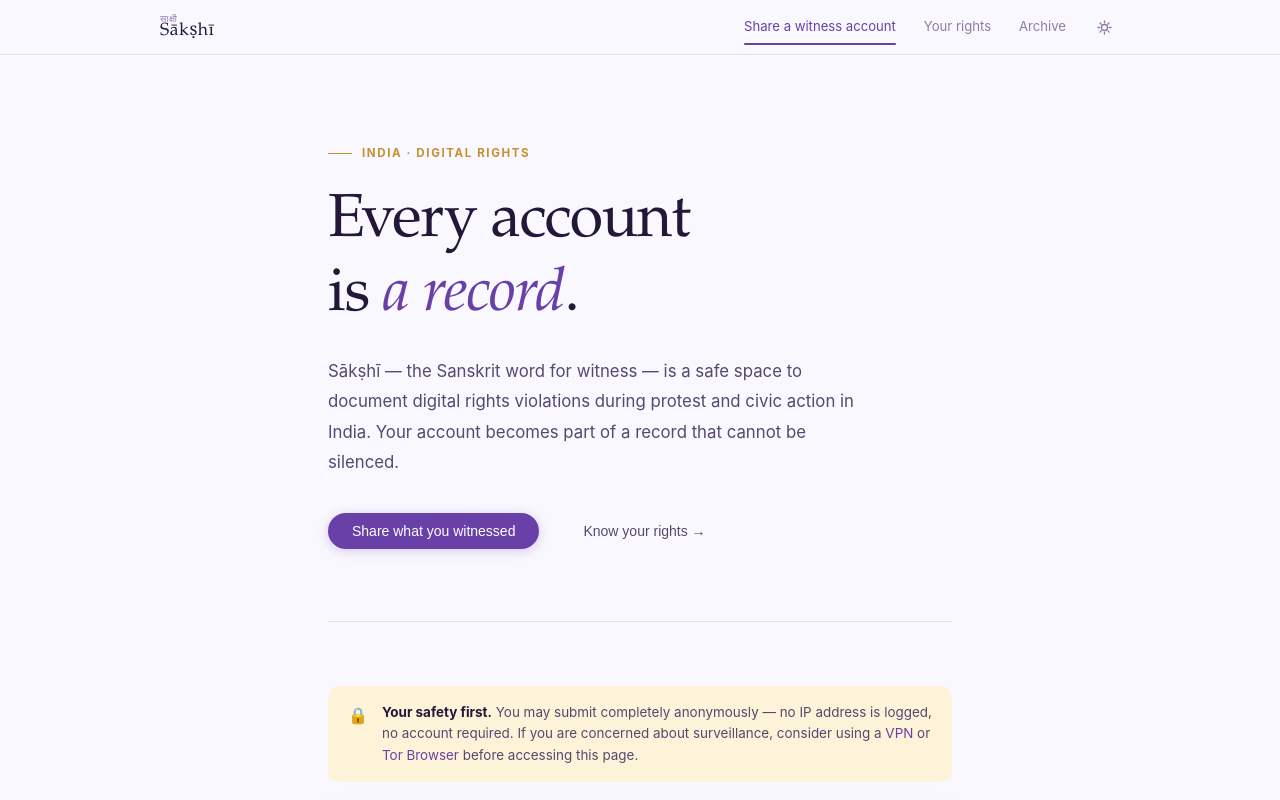
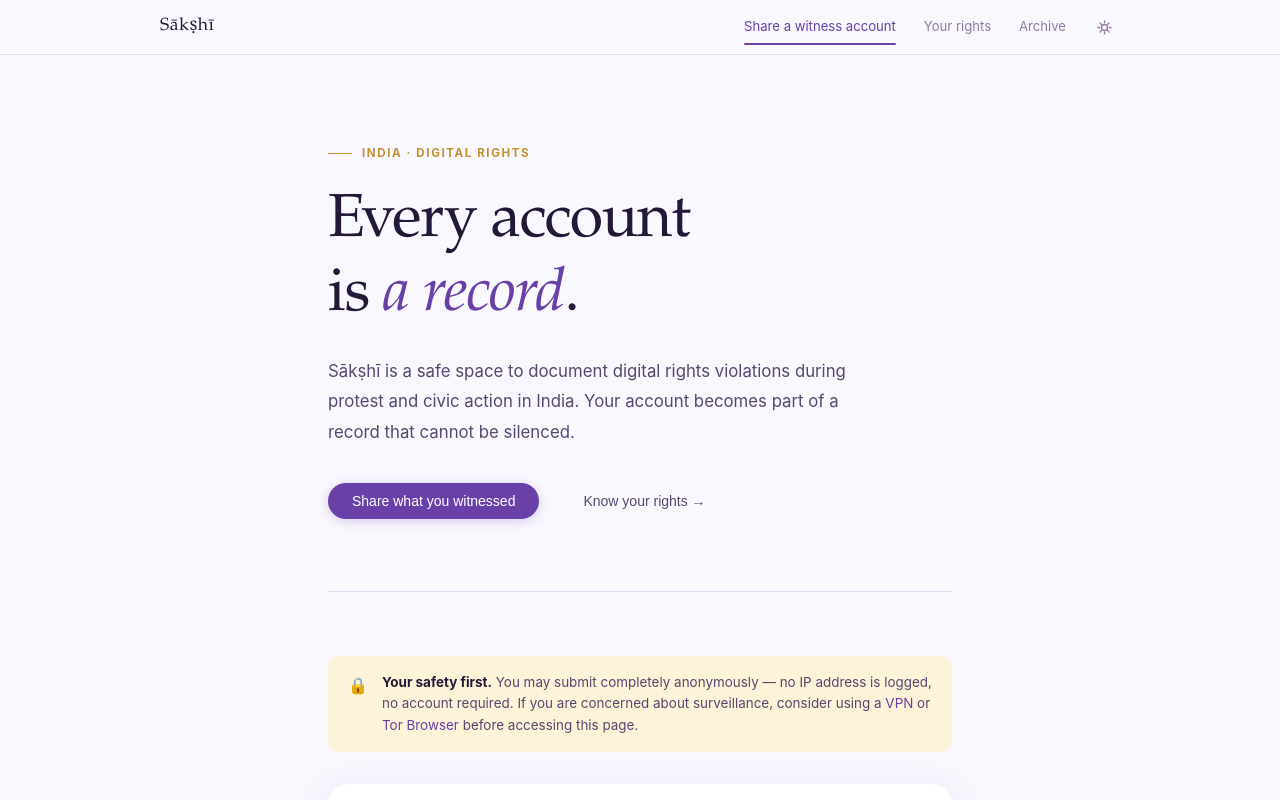
Before and after one commit to cosmajunkie/digirights-monitoring, a plain HTML site: page index.html in a window 1280 px wide. Shown: the top 800 px of the page. Drawn offline with Linux system fonts and the light colour scheme.

Commit message:
Remove Devanagari script and Sanskrit explanation from UI

```diff
--- a/index.html
+++ b/index.html
@@ -424,7 +424,6 @@
 <nav class="nav">
   <div class="nav__in">
     <a href="#" class="nav__brand" aria-label="Sākṣhī">
-      <span class="nav__brand-deva">साक्षी</span>
       <span class="nav__brand-roman">Sākṣhī</span>
     </a>
     <ul class="nav__links" role="list">
@@ -454,9 +453,8 @@
         <p class="hero__kicker"><span class="hero__kicker-line"></span>India · Digital Rights</p>
         <h1>Every account<br>is <em>a record</em>.</h1>
         <p class="hero__desc">
-          Sākṣhī — the Sanskrit word for witness — is a safe space to document digital rights
-          violations during protest and civic action in India. Your account becomes part of a
-          record that cannot be silenced.
+          Sākṣhī is a safe space to document digital rights violations during protest and civic
+          action in India. Your account becomes part of a record that cannot be silenced.
         </p>
         <div class="hero__cta">
           <button class="btn btn--primary" onclick="document.getElementById('formAnchor').scrollIntoView({behavior:'smooth',block:'start'})">Share what you witnessed</button>
@@ -866,7 +864,7 @@
   <div class="wrap">
     <div class="foot-grid">
       <div>
-        <h3>साक्षी Sākṣhī</h3>
+        <h3>Sākṣhī</h3>
         <p>A digital rights monitoring and archive platform documenting violations arising during protest and civic action in India. Built to support accountability — not a dispute resolution mechanism or legal advice service.</p>
         <div class="foot-safe">
           <strong>Browsing safely?</strong> Use a VPN or Tor Browser if you have concerns about surveillance. Your visit is not logged. Clear your browser history after use if needed. Submissions can be removed at any time using your case ID.
```
